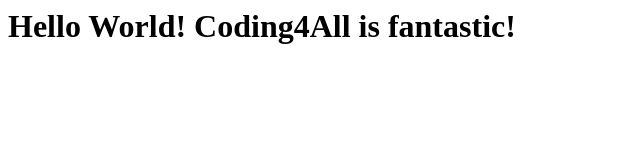
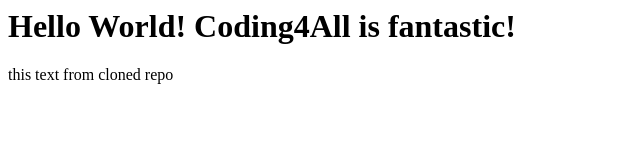
Before and after one commit to atirabagwan/website, a plain HTML site: page index.html in a window 1280 px wide. Shown: the whole page, without its empty margins (0-640 px from the left). Drawn offline with Linux system fonts and the light colour scheme.

Commit message:
modified index.html

```diff
--- a/index.html
+++ b/index.html
@@ -4,5 +4,6 @@
   </head>
   <body>
     <h1>Hello World! Coding4All is fantastic! </h1> <!-- student can write whatever they want to write. This is dummy text -->
+    <p>this text from cloned repo</p>
   </body>
 </html>
```
